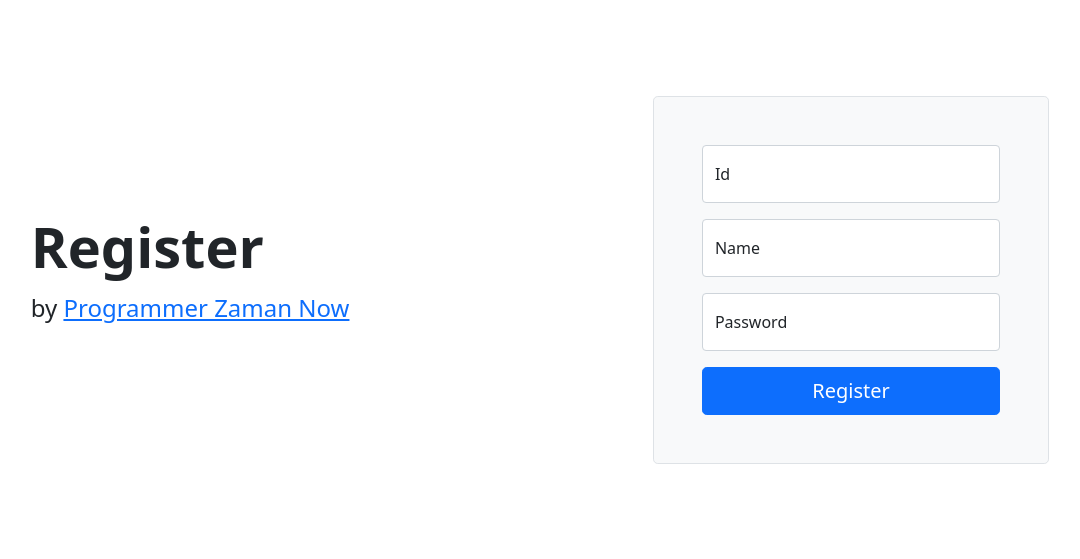
After one commit to TanzilalGummilang/php_login-management_pzn, a PHP site: template app/View/User/register.php in a window 1280 px wide. The commit adds this page. Shown: the top 559 px of the page, without its empty margins (100-1180 px from the left). Run offline with PHP 8.4, Linux system fonts and the light colour scheme; the template is opened without the code that fills it, so the values that code supplies are empty.

Commit message:
create user registration controller dan user view; update yg diperlukan

```diff
--- /dev/null
+++ b/app/View/User/register.php
@@ -0,0 +1,34 @@
+<div class="container col-xl-10 col-xxl-8 px-4 py-5">
+
+  <?php if(isset($model['error'])) : ?>
+    <div class="row">
+      <div class="alert alert-danger" role="alert">
+        <?= $model['error']; ?>
+      </div>
+    </div>
+  <?php endif; ?>
+
+  <div class="row align-items-center g-lg-5 py-5">
+    <div class="col-lg-7 text-center text-lg-start">
+      <h1 class="display-4 fw-bold lh-1 mb-3">Register</h1>
+      <p class="col-lg-10 fs-4">by <a target="_blank" href="https://www.programmerzamannow.com/">Programmer Zaman Now</a></p>
+    </div>
+    <div class="col-md-10 mx-auto col-lg-5">
+      <form class="p-4 p-md-5 border rounded-3 bg-light" method="post" action="/users/register">
+        <div class="form-floating mb-3">
+          <input name="id" type="text" class="form-control" id="id" placeholder="id" value="<?= $_POST['id'] ?? ''; ?>">
+          <label for="id">Id</label>
+        </div>
+        <div class="form-floating mb-3">
+          <input name="name" type="text" class="form-control" id="name" placeholder="name" value="<?= $_POST['name'] ?? ''; ?>">
+          <label for="name">Name</label>
+        </div>
+        <div class="form-floating mb-3">
+          <input name="password" type="password" class="form-control" id="password" placeholder="password">
+          <label for="password">Password</label>
+        </div>
+        <button class="w-100 btn btn-lg btn-primary" type="submit">Register</button>
+      </form>
+    </div>
+  </div>
+</div>
--- a/app/View/header.php
+++ b/app/View/header.php
@@ -3,7 +3,7 @@
 <head>
 
 <meta charset="UTF-8">
-<title><?= $model['title'] ?? "Login Management"; ?></title>
+<title><?= $model['title'] ?? "kosong"; ?></title>
 
 <link href="https://cdn.jsdelivr.net/npm/bootstrap@5.1.3/dist/css/bootstrap.min.css"      rel="stylesheet"
 integrity="sha384-1BmE4kWBq78iYhFldvKuhfTAU6auU8tT94WrHftjDbrCEXSU1oBoqyl2QvZ6jIW3" crossorigin="anonymous">
```
Also changed, not shown: app/App/View.php (+8 -0 lines), app/Controller/UserController.php (added, +49 -0 lines), note.txt (+13 -4 lines), public/index.php (+9 -0 lines).
